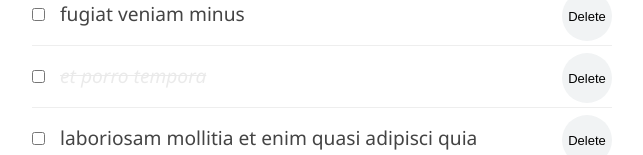
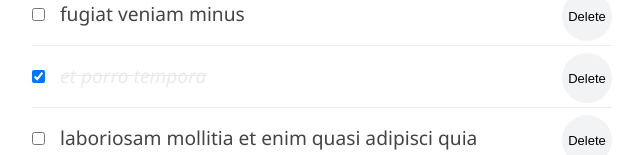
Before and after one commit to Fiser04/web-s-formulari, a React (Create React App) app in the folder web-s-formulari/: page / in a window 1280 px wide. Shown: the part 481-636 px from the top of the page, without its empty margins (318-961 px from the left). Built offline with nearby package versions, Linux system fonts and the light colour scheme.

Commit message:
Update ToDoItem.js

```diff
--- a/web-s-formulari/src/Components/ToDoItem.js
+++ b/web-s-formulari/src/Components/ToDoItem.js
@@ -14,7 +14,7 @@ class ToDoItem extends React.Component {
           <input
             type="checkbox"
             className={Style.checkbox}
-            checked={this.props.completed}
+            checked={this.props.item.completed}
             onChange={() => this.props.handleChangeProps(this.props.item.id)}
           />
           <button
```
